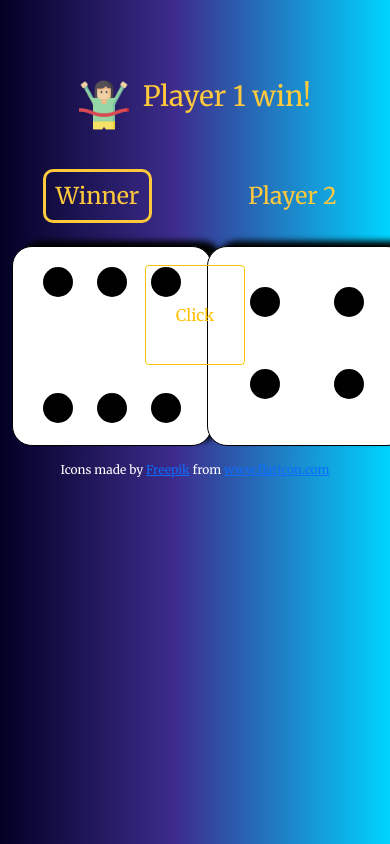
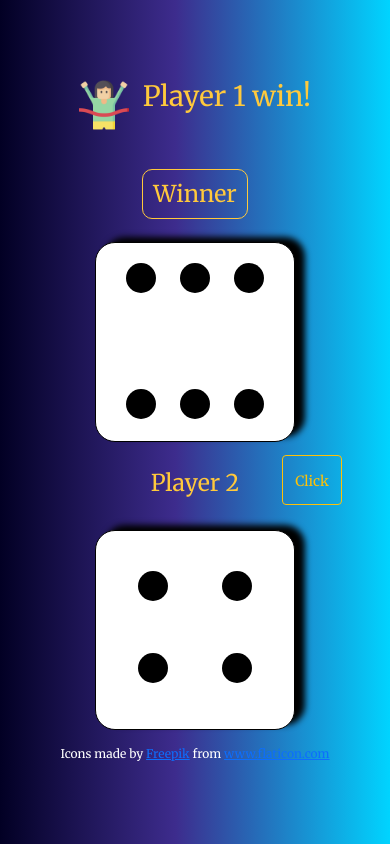
Before and after one commit to GeKtoRiX/dacesGame, a plain HTML site: page index.html in a window 390 px wide. Drawn offline with nearby package versions, Linux system fonts and the light colour scheme.

Commit message:
bootstrap  and @media

```diff
--- a/css/styles.css
+++ b/css/styles.css
@@ -16,6 +16,10 @@ header{
 .container-middle{
   position: relative;
   margin-top: 10%;
+}
+
+.col-6{
+  /* border: 1px solid red; */
 }
 
 .container-middle h3{
@@ -47,15 +51,15 @@ header{
 .winner-dice{
   padding: 10px;
   border-radius: 10px;
-  border: 3px solid #FFC93C;
+  border: 1px solid #FFC93C;
 }
 
-.player-1 {
-  /* text-align: right; */
+.player-1 h3{
+  /* border: 1px solid red; */
 }
 
-.player-2 {
-  /* text-align: left; */
+.player-2 h3 {
+  /* border: 1px solid red; */
 }
 
 .dice {
@@ -81,3 +85,32 @@ header{
 .dot-4, .dot-5, .dot-6{
   margin-top: 80px;
 }
+
+@media (max-width: 768px){
+
+  .my-style{
+    top: 54%;
+    left: 80%;
+    width: 60px;
+    height: 50px;
+  }
+
+  .my-style span {
+    font-size: 14px;
+  }
+}
+
+@media(min-width: 1024px){
+  .my-style{
+    top: 50%;
+    left: 50%;
+    transform: translate(-50%, -50%));
+    width: 60px;
+    height: 50px;
+  }
+
+  .my-style span {
+    font-size: 14px;
+  }
+}
+}
--- a/index.html
+++ b/index.html
@@ -27,7 +27,7 @@
     </div>
     <div class="container container-middle">
       <div class="row">
-        <div class="col-6 player-1">
+        <div class="col-lg-6 col-sm-12 player-1">
           <h3>Player 1</h3>
           <div class="dice firstDice">
             <div class="dot dot-1"></div>
@@ -38,8 +38,8 @@
             <div class="dot dot-6"></div>
           </div>
         </div>
-        <button type="button" onclick="reloadPage()" class="btn btn-outline-warning my-style">Click</button>
-        <div class="col-6 player-2">
+        <button type="button" onclick="reloadPage()" class="btn btn-outline-warning my-style"><span>Click</span></button>
+        <div class="col-lg-6 col-sm-12 player-2">
           <h3>Player 2</h3>
           <div class="dice secondDice">
             <div class="dot dot-1"></div>
--- a/javascript/scripts.js
+++ b/javascript/scripts.js
@@ -4,23 +4,25 @@ var player2 = Math.trunc((Math.random() * 6) + 1);
 playerTwoThrow(player2);
 
 if(player1 < player2){
+  document.querySelector(".winner-img").style.display = "inline-block";
   document.querySelector(".winner").innerHTML = "Player 2 win!";
+  document.querySelectorAll("h3")[1].innerHTML = "Winner";
   document.querySelectorAll("h3")[1].classList.add("winner-dice");
-  document.querySelectorAll("h3")[1].innerHTML = "Winner";
-  document.querySelectorAll("h3")[0].style.padding= "13px";
-  document.querySelector(".winner-img").style.display = "inline-block";
+  document.querySelector(".player-1 h3").style.marginTop = "2px";
 }
 else if(player1 > player2)
 {
+  document.querySelector(".winner-img").style.display = "inline-block";
   document.querySelector(".winner").innerHTML = "Player 1 win!";
+  document.querySelectorAll("h3")[0].innerHTML = "Winner";
   document.querySelectorAll("h3")[0].classList.add("winner-dice");
-  document.querySelectorAll("h3")[0].innerHTML = "Winner";
-  document.querySelectorAll("h3")[1].style.padding = "13px";
-  document.querySelector(".winner-img").style.display = "inline-block";
+  document.querySelector(".player-2 h3").style.marginTop = "2px";
 }
 else{
   document.querySelector(".winner").innerHTML = "No one win";
   document.querySelector(".winner-img").style.display = "none";
+  document.querySelector(".player-1 h3").style.marginTop = "2px";
+  document.querySelector(".player-2 h3").style.marginTop = "2px";
 }
 
 function reloadPage(){
```
